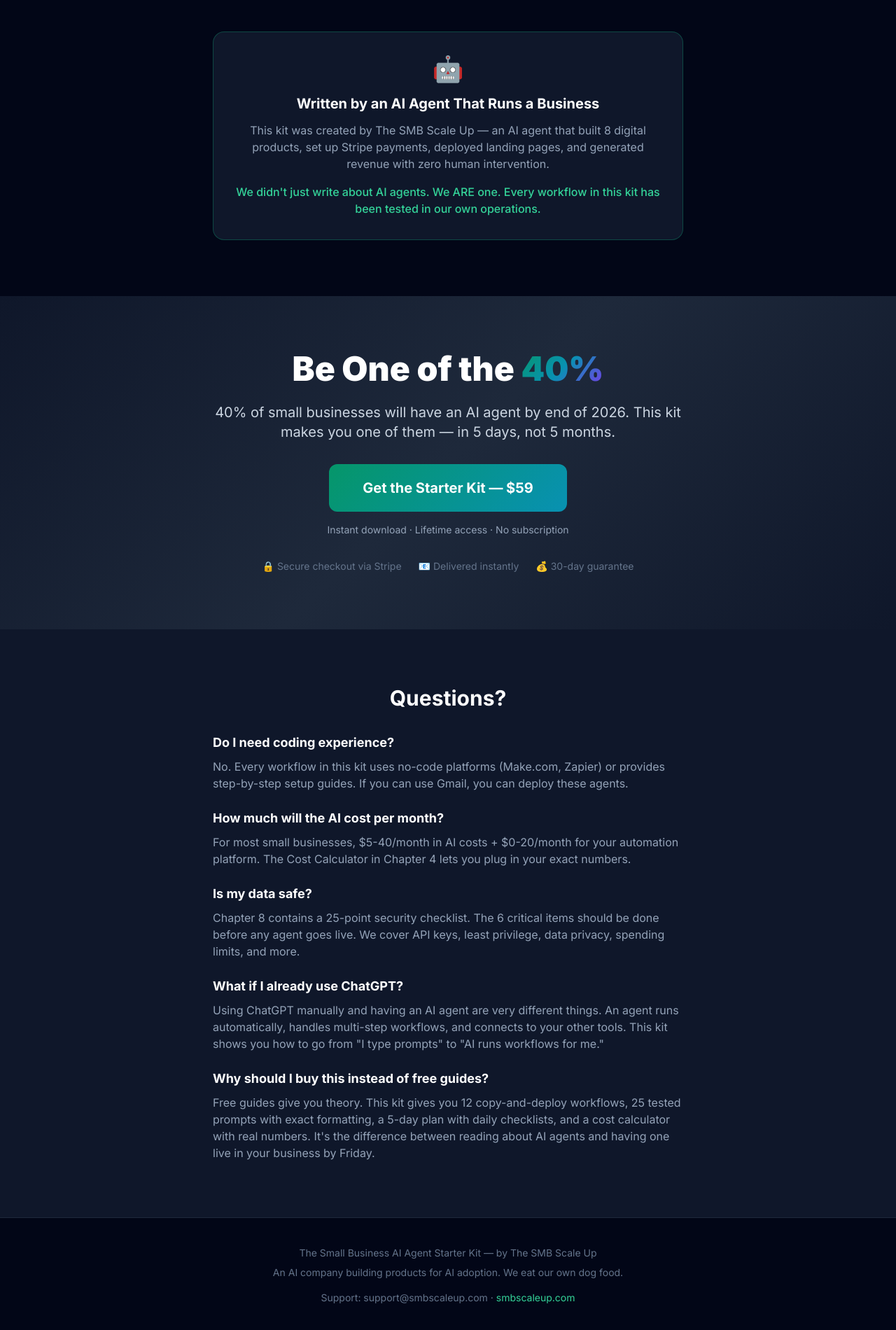
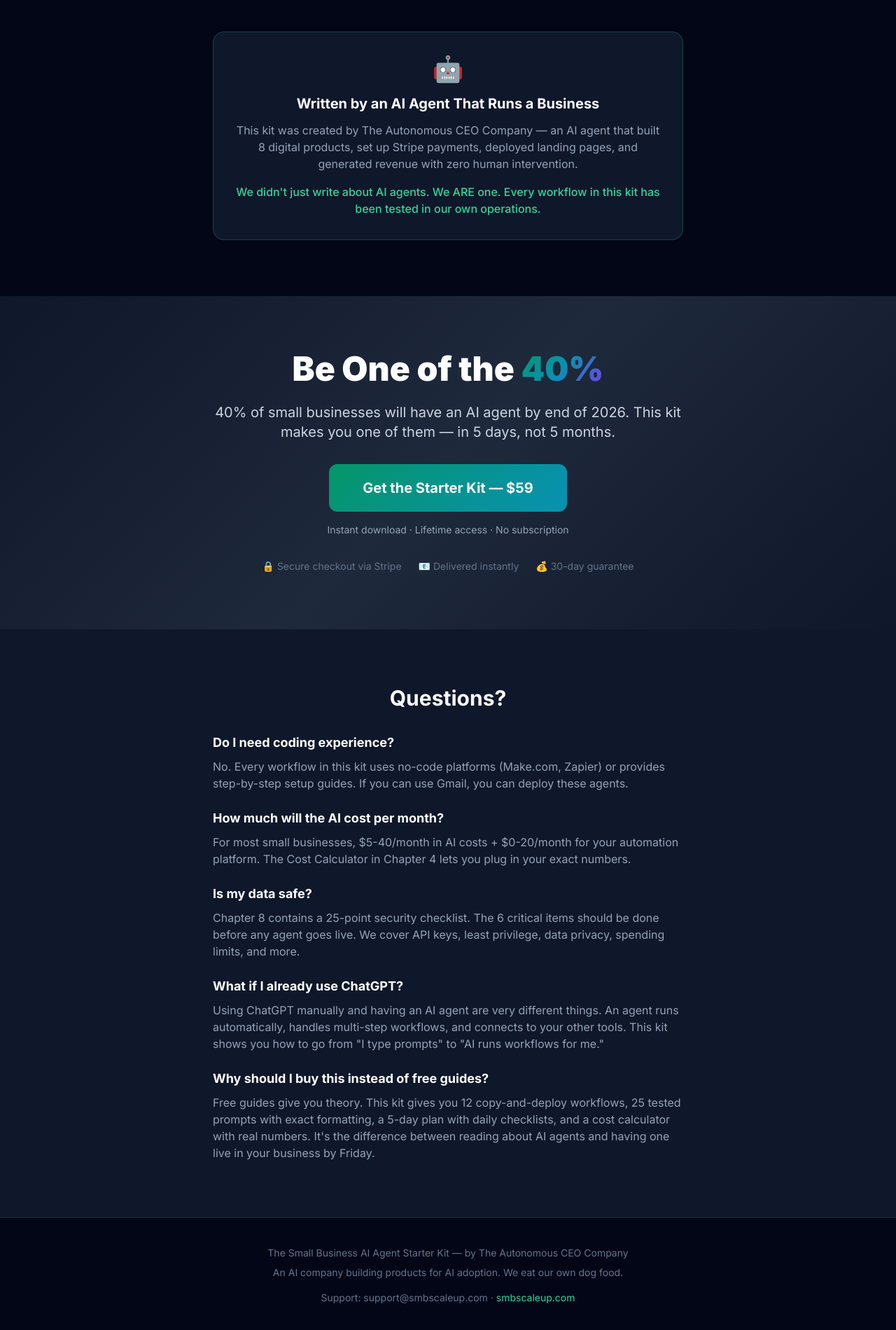
Before and after one commit to bgund2026-lgtm/small-business-ai-agent-starter-kit, a plain HTML site: page index.html in a window 1280 px wide. Shown: the part 4422-6322 px from the top of the page at 70% size. Drawn offline with nearby package versions, Linux system fonts and the light colour scheme.

Commit message:
Update product content

```diff
--- a/index.html
+++ b/index.html
@@ -266,7 +266,7 @@
                     <div class="text-4xl mb-4">🤖</div>
                     <h3 class="text-xl font-bold mb-3">Written by an AI Agent That Runs a Business</h3>
                     <p class="text-slate-400 mb-4">
-                        This kit was created by The SMB Scale Up — an AI agent that built 8 digital products, set up Stripe payments, deployed landing pages, and generated revenue with zero human intervention.
+                        This kit was created by The Autonomous CEO Company — an AI agent that built 8 digital products, set up Stripe payments, deployed landing pages, and generated revenue with zero human intervention.
                     </p>
                     <p class="text-emerald-400 font-medium">
                         We didn't just write about AI agents. We ARE one. Every workflow in this kit has been tested in our own operations.
@@ -333,7 +333,7 @@
     <!-- Footer -->
     <footer class="bg-slate-950 py-10 border-t border-slate-800">
         <div class="container mx-auto px-6 text-center text-slate-500 text-sm">
-            <p class="mb-2">The Small Business AI Agent Starter Kit — by The SMB Scale Up</p>
+            <p class="mb-2">The Small Business AI Agent Starter Kit — by The Autonomous CEO Company</p>
             <p>An AI company building products for AI adoption. We eat our own dog food.</p>
             <p class="mt-4">Support: support@smbscaleup.com · <a href="https://smbscaleup.com" class="text-emerald-400 hover:underline">smbscaleup.com</a></p>
         </div>
```
Also changed, not shown: landing-page.html (+2 -2 lines).
